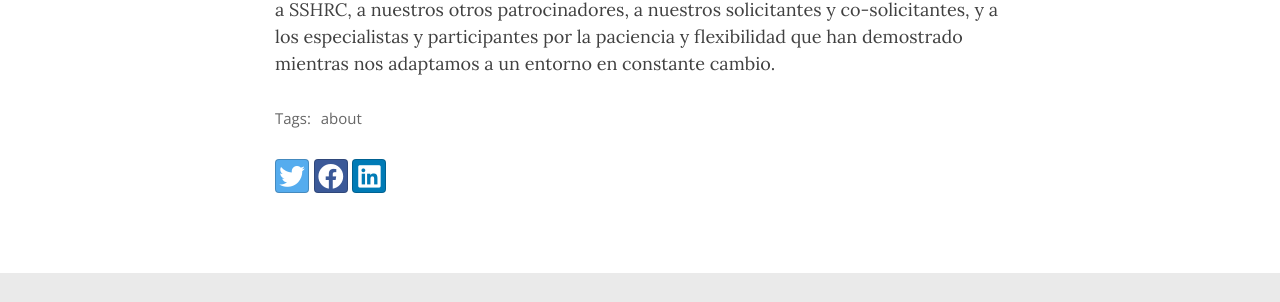
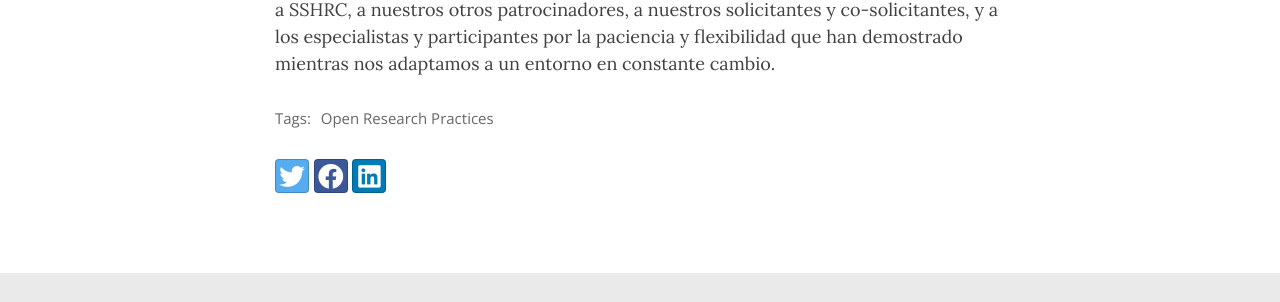
Before and after one commit to caedmon5/OIAR, a Jekyll site: the page built from _posts/2021-10-04-about-the-symposium.md, in a window 1280 px wide and 900 px high, scrolled down 1802 px. Shown: the part 369-671 px from the top of the window. Built offline with Jekyll 4.4.1, drawn with Linux system fonts in a browser that asks for light colours; nearby versions of some CDN libraries; comment, search, counter and statistics services are not loaded.

Commit message:
Chenge tag

```diff
--- a/_posts/2021-10-04-about-the-symposium.md
+++ b/_posts/2021-10-04-about-the-symposium.md
@@ -5,7 +5,7 @@ subtitle: Nov. 8-11, 2021. Online.
 cover-img: /assets/img/path.jpg
 thumbnail-img: /assets/img/MahsaThumbCroppedTransparent.png
 share-img: /assets/img/path.jpg
-tags: [about]
+tags: [Open Research Practices]
 ---
 
 _Open and Inclusive Access to Research_ is a three day virtual symposium, organised by Gimena Del Rio Riande, Daniel Paul O'Donnell, and Wouter Schallier. Primary funding was provided by the Social Science and Humanities Research Council of Canada (SSHRC), with addition financial and in-kind support provided by Eclac, FORCE11, and the Sloan Foundation through the _Reimagining Educational Practices for Open_ (REPO) project. The coapplicants and collaborators on the proposal were Gimena Del Rio Riande, CONICET; Juan Pablo Alperin, Simon Fraser University; Wouter Schallier, ECLAC; and Tanja Niemann, Université de Montréal.
```
